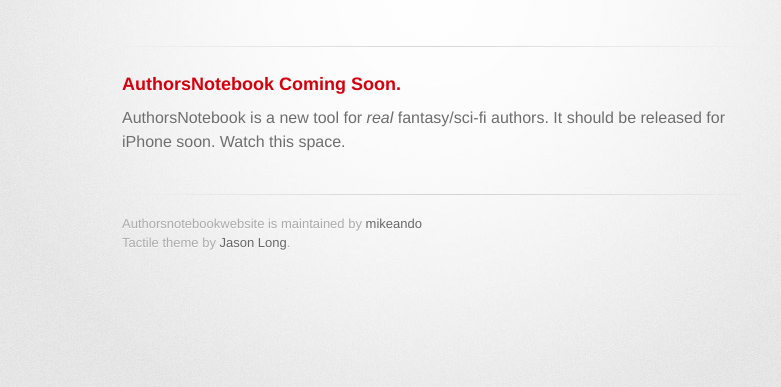
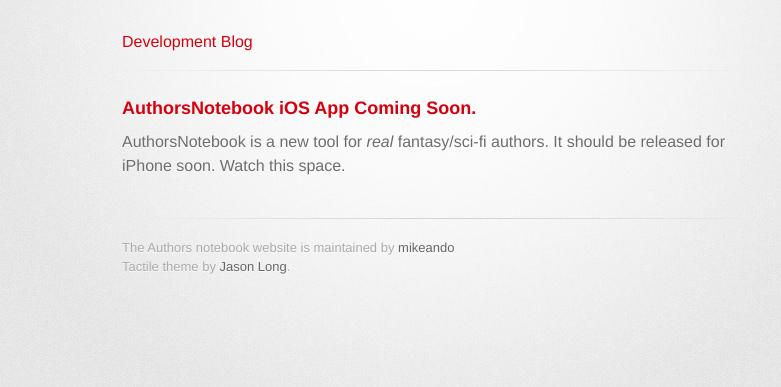
Before and after one commit to mikeando/AuthorsNotebookWebsite, a plain HTML site: page index.html in a window 1280 px wide. Shown: the part 127-514 px from the top of the page, without its empty margins (208-989 px from the left). Drawn offline with Linux system fonts and the light colour scheme; a web font is replaced by a local one.

Commit message:
Added development blog link

```diff
--- a/index.html
+++ b/index.html
@@ -22,18 +22,24 @@
           <h2>World and story design for real authors.</h2>
         </header>
 
+        <section id="menu">
+            <a name="authorsnotebook-dev-blog" class="anchor" href="http://blog.authorsnotebook.com">
+                Development Blog
+            </a>
+        </section>
+
         <hr>
 
         <section id="main_content">
           <h3>
-<a name="authorsnotebook-coming-soon" class="anchor" href="#authorsnotebook-coming-soon"><span class="octicon octicon-link"></span></a>AuthorsNotebook Coming Soon.</h3>
+<a name="authorsnotebook-coming-soon" class="anchor" href="#authorsnotebook-coming-soon"><span class="octicon octicon-link"></span></a>AuthorsNotebook iOS App Coming Soon.</h3>
 
 <p>AuthorsNotebook is a new tool for <em>real</em> fantasy/sci-fi authors. It should be released for iPhone soon.
 Watch this space.</p>
         </section>
 
         <footer>
-          Authorsnotebookwebsite is maintained by <a href="https://github.com/mikeando">mikeando</a><br>
+          The Authors notebook website is maintained by <a href="https://github.com/mikeando">mikeando</a><br>
           Tactile theme by <a href="https://twitter.com/jasonlong">Jason Long</a>.
         </footer>
 
```
